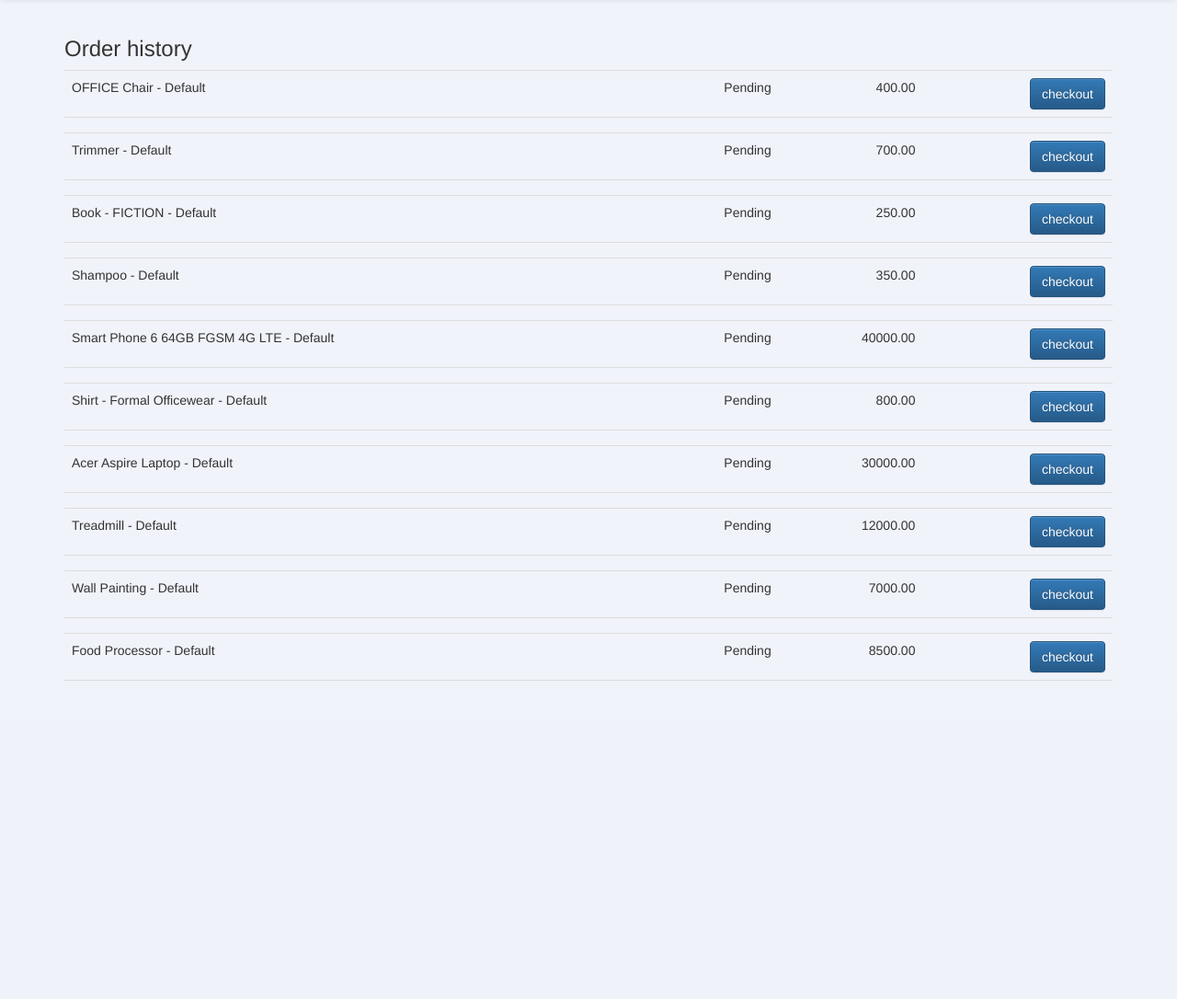
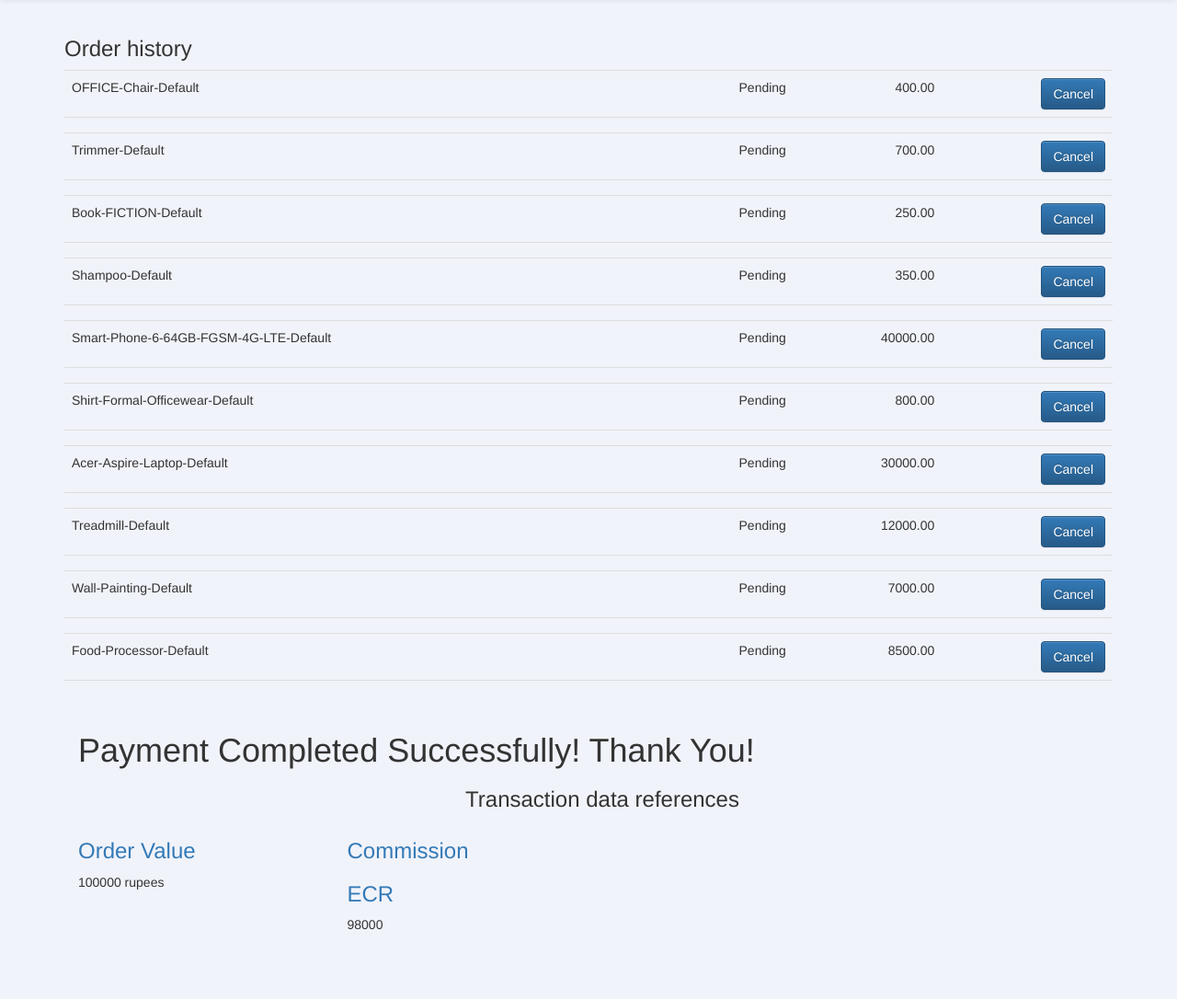
Before and after one commit to manojbalaji1/En-kart, a Django app: page /myshop/order_history/ in a window 1280 px wide. Shown: the part 57-1143 px from the top of the page at 92% size. Before the commit the page ends 797 px from the top, so only its background shows below. Run offline with Django 3.2, Linux system fonts and the light colour scheme; some libraries are stand-ins or nearby versions.

Commit message:
fixed order history

```diff
--- a/myshop/models.py
+++ b/myshop/models.py
@@ -226,7 +226,7 @@ class CartItem(models.Model):
 
 def cart_item_pre_save_receiver(sender, instance, *args, **kwargs):
     qty = instance.quantity
-    if qty > 1:
+    if int(qty) > 1:
         price = instance.item.get_price()
         line_item_total = Decimal(qty) * Decimal(price)
         instance.line_item_total = line_item_total
--- a/myshop/templates/myshop/order_history.html
+++ b/myshop/templates/myshop/order_history.html
@@ -33,7 +33,7 @@
         <td class="text-left" id="order_data">{{ o.name }}</td>
         <td class="text-right" id="order_status">Pending</td>
         <td class="text-right" >{{ o.amount }}</td>
-        <td class="text-right" href="http://localhost:8000/myshop/cancel/{{o.amount}}"><input type="button" name="Checkout" value="checkout" class="btn btn-primary" id="checkout"></a></td>
+        <td class="text-right" ><button name="Cancel" value="{{o.amount}}" class="btn btn-primary" id="{{o.name}}">Cancel</button></td>
         </tr>
 
         <tr>
@@ -42,5 +42,65 @@
     {% endfor %}
 </table>
 
+<div class="container" id="message" style="padding-bottom:5em">
+    <h1>Payment Completed Successfully! Thank You!</h1>
+    <h3 class="h3" align="center"> Transaction data references </h3>
+    <div class="row">
+        <div class="col-md-3 col-sm-6">
+            <div class="product-grid9">
+
+                <div class="product-content">
+                    <h3 class="title"><a href="#">Order Value</a></h3>
+                    <div class="price" id="amount" value="{{amount}}">{{amount}} rupees</div>
+                </div>
+            </div>
+        </div>
+        <div class="col-md-3 col-sm-6">
+            <div class="product-grid9">
+                <div class="product-content">
+                    <h3 class="title"><a href="#">Commission</a></h3>
+                    <div class="price" id="commission" value="{{commission}}>{{commission}} rupees</div>
+                </div>
+            </div>
+        </div>
+        <div class="col-md-3 col-sm-6">
+            <div class="product-grid9">
+                <div class="product-content">
+                    <h3 class="title"><a href="#">ECR</a></h3>
+                    <div class="price" id="ecr" value="{{ecr}}">{{ecr}}</div>
+                </div>
+            </div>
+        </div>
+        <div class="col-md-3 col-sm-6">
+            <div class="product-grid9">
+                <div class="product-content">
+
+                </div>
+            </div>
+        </div>
+    </div>
 </div>
+
+</div>
+
+<script>
+    $(document).ready(function(){
+        {% for o in order %}
+        console.log("{{o.name}}") ;
+            $("#{{o.name}}").one("click",function(){
+                total_amount = $("#amount").attr("value") ;
+                item_amount = $(this).attr("value") ;
+                total_amount -= item_amount
+                $("#amount").attr("value", total_amount) ;
+                $("#amount").text(total_amount+" rupees" ) ;
+                ecr = $("#ecr").attr("value");
+                ecr = total_amount - 2000;
+                $("#ecr").attr("value", ecr)
+                $("#ecr").text(ecr + " rupees")
+                console.log(total_amount)
+
+            });
+        {% endfor %}
+    }) ;
+</script>
 {% endblock %}
--- a/myshop/url_categories.py
+++ b/myshop/url_categories.py
@@ -1,5 +1,5 @@
 from django.conf.urls import url
-import views
+from . import views
 from .views import CategoryListView, CategoryDetailView
 urlpatterns =[
     url(r'^/$', CategoryListView.as_view(), name='category_list'),
--- a/myshop/views.py
+++ b/myshop/views.py
@@ -340,18 +340,24 @@ def payment_gateway_view(request, amount):
 
 
 def order_history(request):
-    queryset = [{"name":"OFFICE Chair - Default", "amount":"400.00"},
-                {"name":"Trimmer - Default", "amount":"700.00"},
-                {"name":"Book - FICTION - Default", "amount":"250.00"},
-                {"name":"Shampoo - Default", "amount":"350.00"},
-                {"name":"Smart Phone 6 64GB FGSM 4G LTE - Default", "amount":"40000.00"},
-                {"name":"Shirt - Formal Officewear - Default", "amount":"800.00"},
-                {"name":"Acer Aspire Laptop - Default", "amount":"30000.00"},
-                {"name":"Treadmill - Default", "amount":"12000.00"},
-                {"name":"Wall Painting - Default", "amount":"7000.00"},
-                {"name":"Food Processor - Default", "amount":"8500.00"}]
+    queryset = [{"name":"OFFICE-Chair-Default", "amount":"400.00"},
+                {"name":"Trimmer-Default", "amount":"700.00"},
+                {"name":"Book-FICTION-Default", "amount":"250.00"},
+                {"name":"Shampoo-Default", "amount":"350.00"},
+                {"name":"Smart-Phone-6-64GB-FGSM-4G-LTE-Default", "amount":"40000.00"},
+                {"name":"Shirt-Formal-Officewear-Default", "amount":"800.00"},
+                {"name":"Acer-Aspire-Laptop-Default", "amount":"30000.00"},
+                {"name":"Treadmill-Default", "amount":"12000.00"},
+                {"name":"Wall-Painting-Default", "amount":"7000.00"},
+                {"name":"Food-Processor-Default", "amount":"8500.00"}]
+    amount = 100000
+    comission = 2000
+    ecr = amount-comission
     context = {
-            "order": queryset
+            "order": queryset,
+            "amount": amount,
+            "commission": comission,
+            "ecr": ecr
             }
     return render(request, "myshop/order_history.html", context)
 
```
Also changed, not shown: db.sqlite3, 1 other file.
